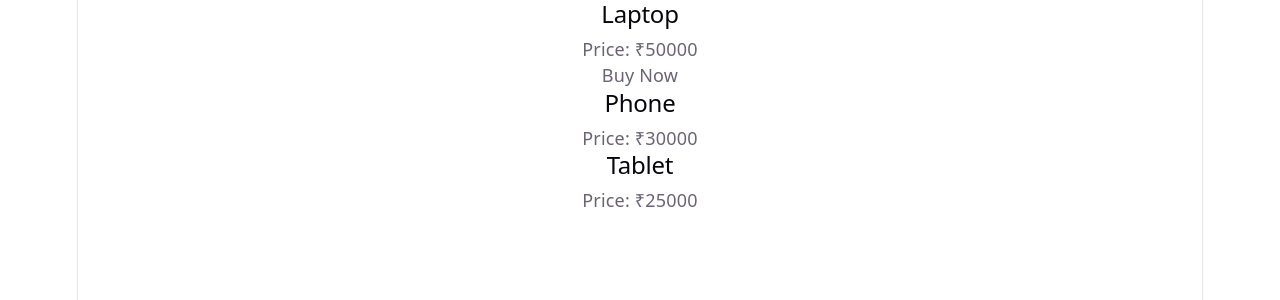
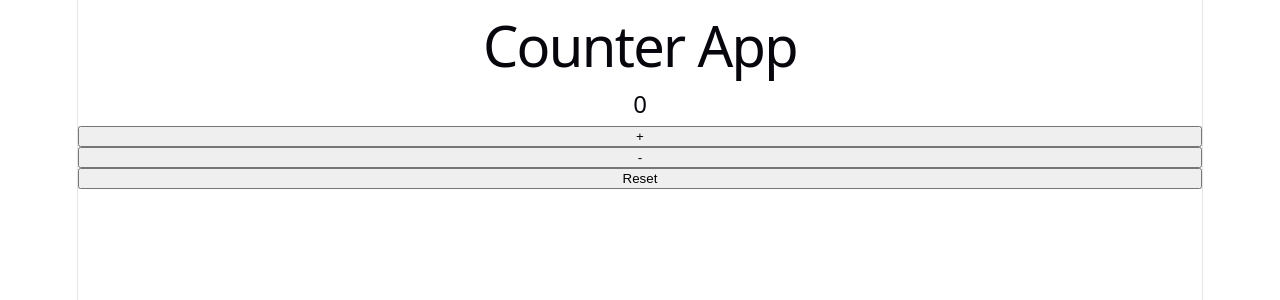
Before and after one commit to disha-aggarwal11/react-learning, a React (Vite) app: page / in a window 1280 px wide. Shown: the top 300 px of the page. Built offline with nearby package versions, Linux system fonts and the light colour scheme.

Commit message:
Implement counter using React useState hook

```diff
--- a/src/App.jsx
+++ b/src/App.jsx
@@ -1,22 +1,28 @@
-import ProductCard from "./components/ProductCard";
+import {useState} from "react";
 
 function App() {
-  return (
+  const[count,setCount] = useState(0);
+  console.log("App rendered");
+
+  function increase(){
+   setCount((prevCount) => prevCount + 1);
+  }
+  function decrease() {
+    setCount((prevCount) => prevCount - 1);
+  }
+
+  function reset() {
+    setCount(0);
+  }
+
+  return(
     <>
-      <ProductCard
-        title="Laptop"
-        price={50000}
-      > Buy Now </ProductCard>
-      <ProductCard
-        title="Phone"
-        price={30000}
-      />
-      <ProductCard
-        title="Tablet"
-        price={25000}
-      />
+    <h1>Counter App</h1>
+    <h2>{count}</h2>
+    <button onClick={increase}>+</button>
+    <button onClick={decrease}>-</button>
+    <button onClick={reset}>Reset</button>
     </>
   );
 }
-
 export default App;
```
